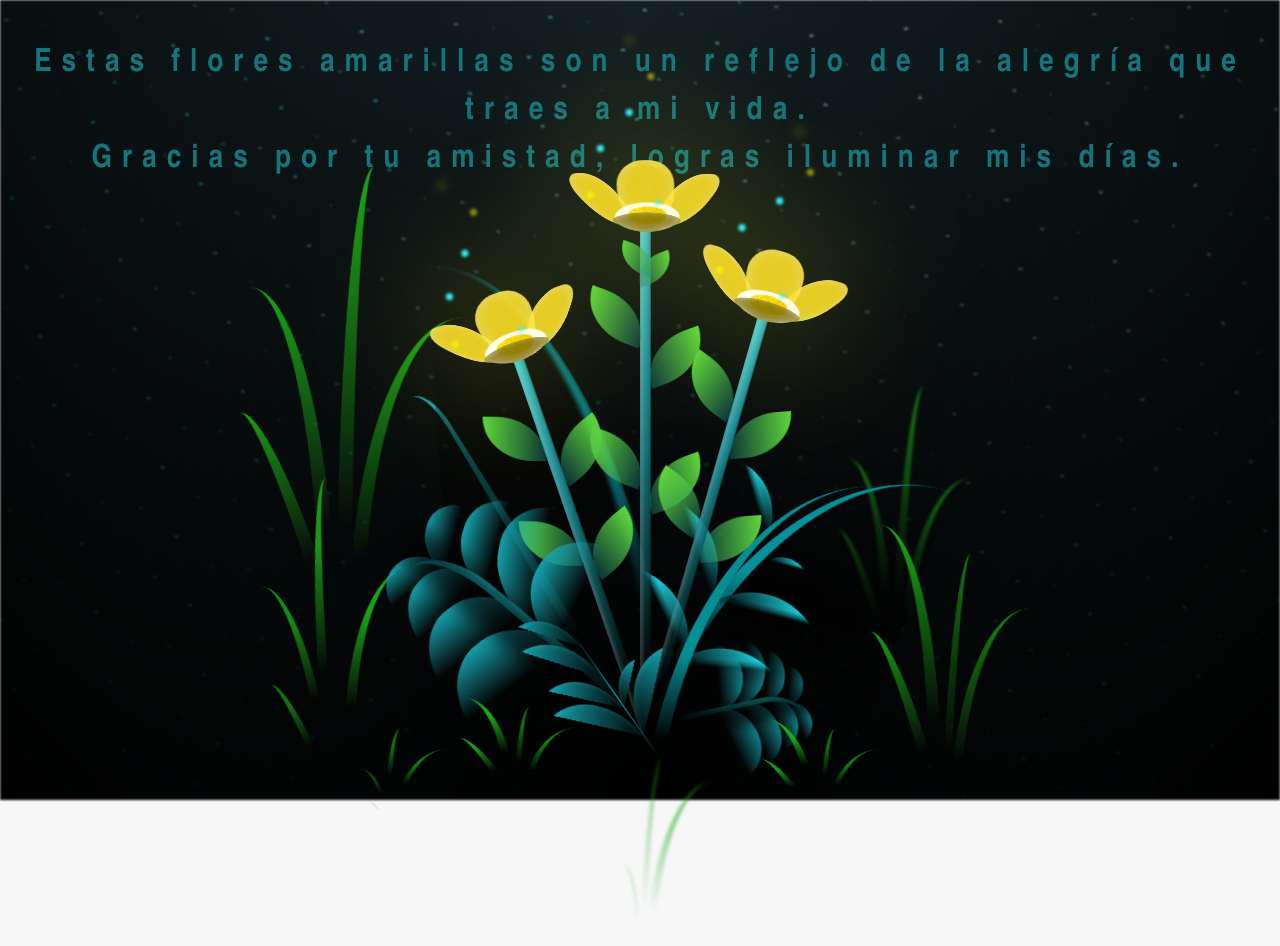
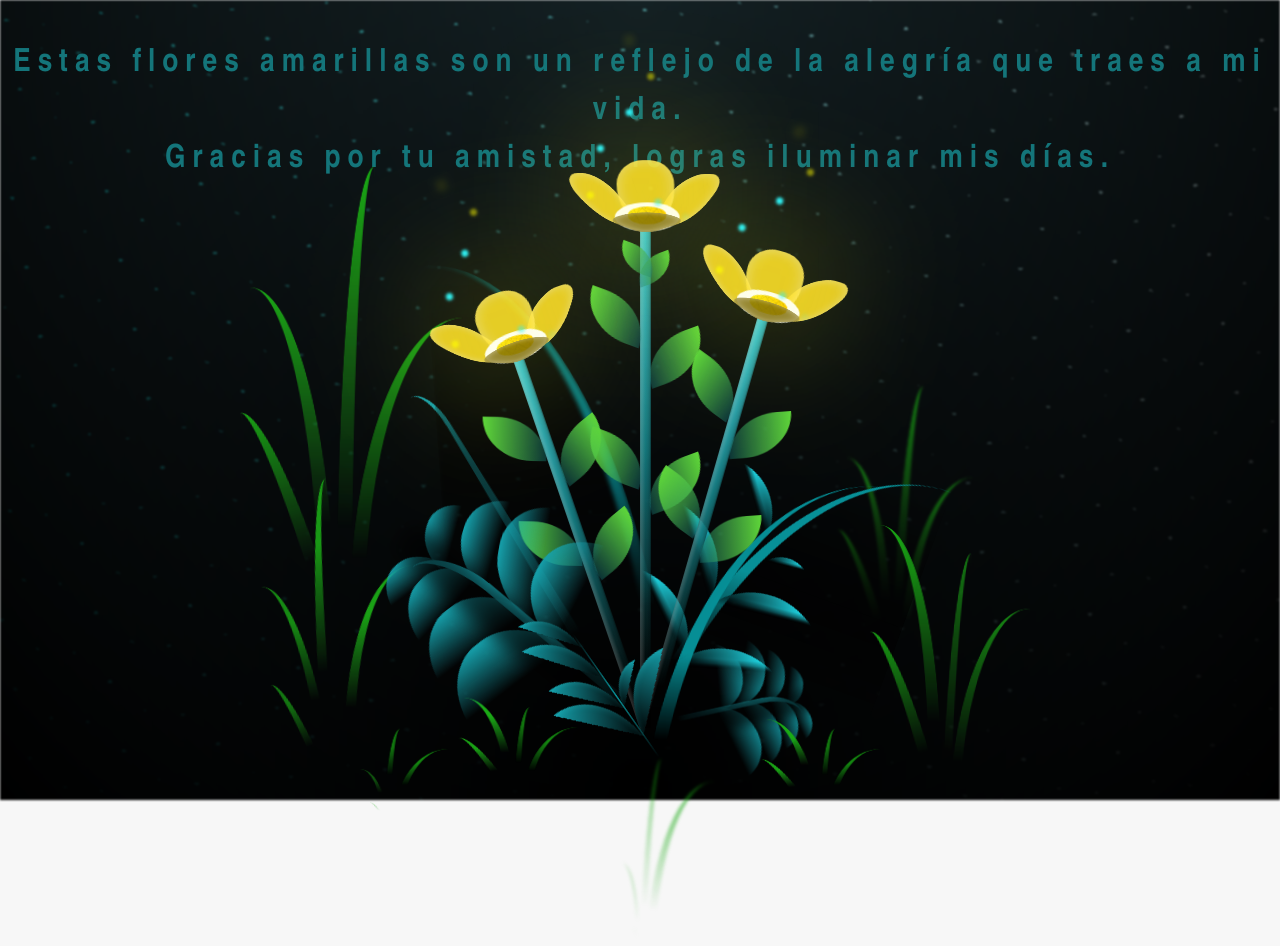
Before and after one commit to Roycer13/Roycer13.github.io, a plain HTML site: page flower.html in a window 1280 px wide. Drawn offline with Linux system fonts and the light colour scheme.

Commit message:
Update main.css

```diff
--- a/css/main.css
+++ b/css/main.css
@@ -52,7 +52,7 @@ body {
   color: #14757a;
   position: absolute;
   font-weight: bold;
-  letter-spacing: 10px;
+  letter-spacing: 7px;
   opacity: 1;
   animation: fadeIn 3s ease-in-out forwards;
   text-align: center;
```
